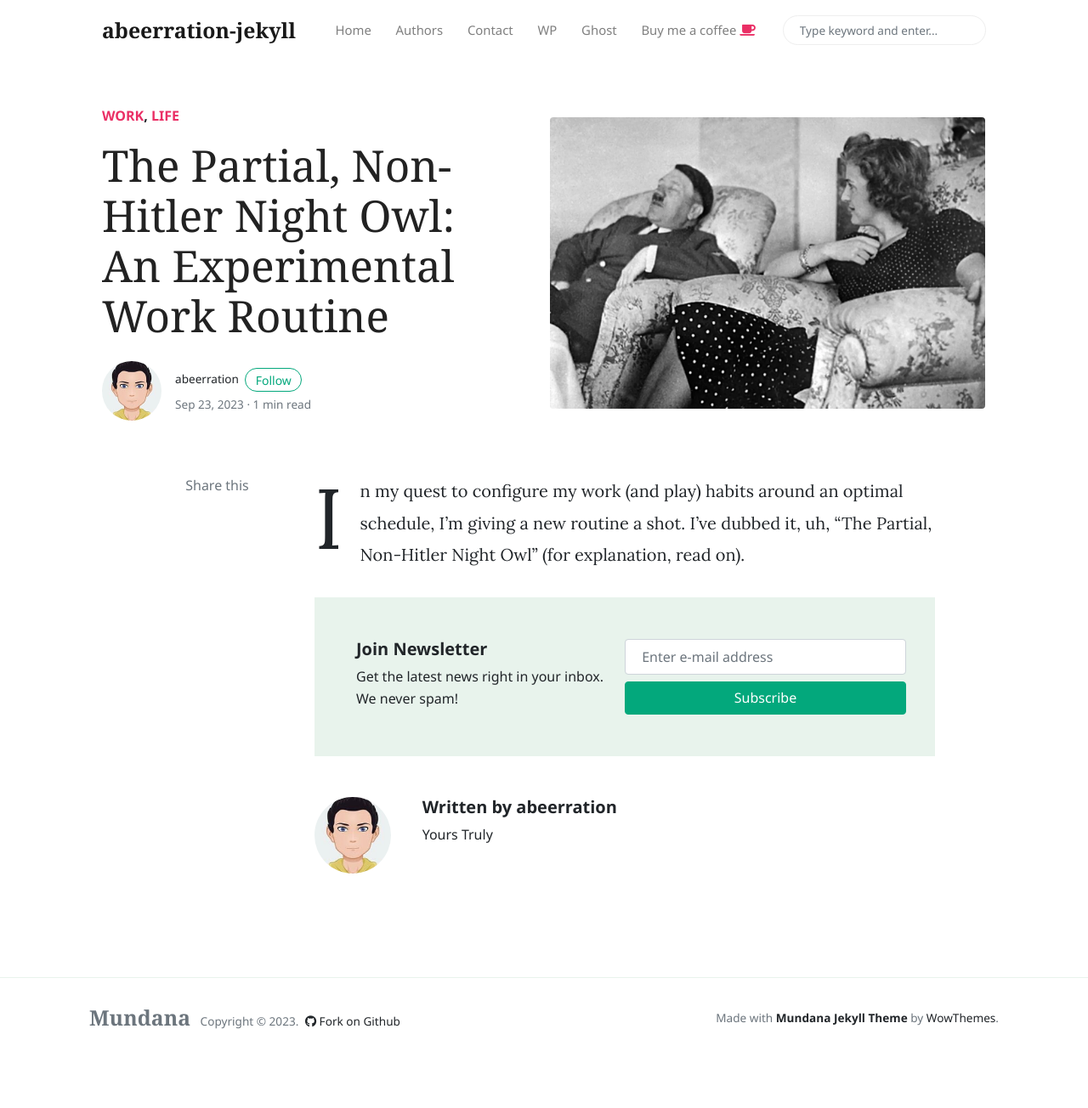
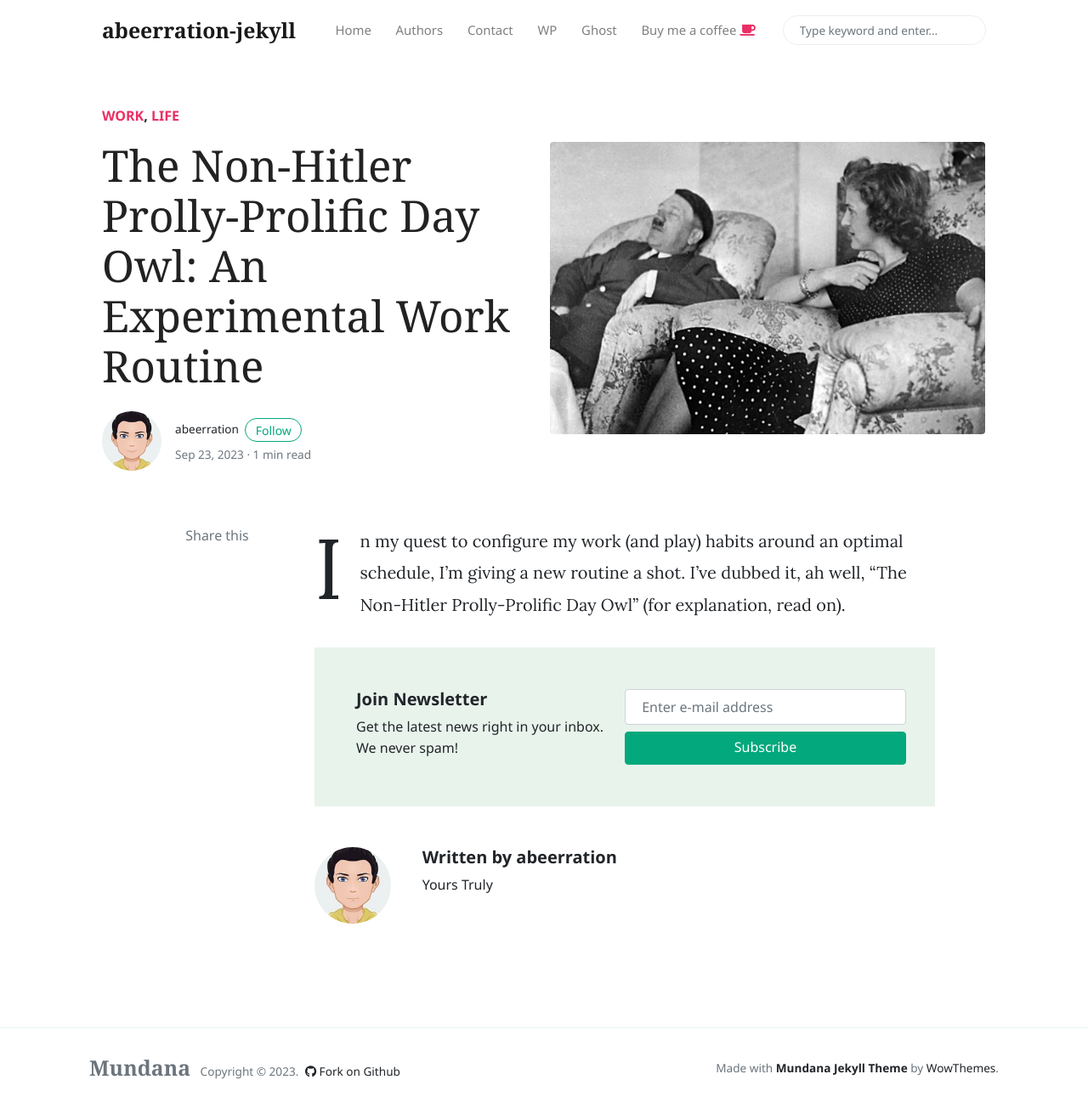
Before and after one commit to abeerration/abeerration-jekyll, a Jekyll site: the page built from _posts/2023-09-23-partial-non-hitler-night-owl.md, in a window 1280 px wide and 1304 px high. Shown: the whole window at 85% size. Built offline with Jekyll 4.4.1, drawn with Linux system fonts in a browser that asks for light colours; nearby versions of some CDN libraries; comment, search, counter and statistics services are not loaded.

Commit message:
Update 2023-09-23-partial-non-hitler-night-owl.md

```diff
--- a/_posts/2023-09-23-partial-non-hitler-night-owl.md
+++ b/_posts/2023-09-23-partial-non-hitler-night-owl.md
@@ -1,8 +1,8 @@
 ---
 layout: post
-title:  "The Partial, Non-Hitler Night Owl: An Experimental Work Routine"
+title:  "The Non-Hitler Prolly-Prolific Day Owl: An Experimental Work Routine"
 author: abeerration
 categories: [ Work, Life ]
 image: assets/images/2023/09/23/hitlerdozing.webp
 ---
-In my quest to configure my work (and play) habits around an optimal schedule, I'm giving a new routine a shot. I've dubbed it, uh, "The Partial, Non-Hitler Night Owl" (for explanation, read on).
+In my quest to configure my work (and play) habits around an optimal schedule, I'm giving a new routine a shot. I've dubbed it, ah well, "The Non-Hitler Prolly-Prolific Day Owl" (for explanation, read on).
```
